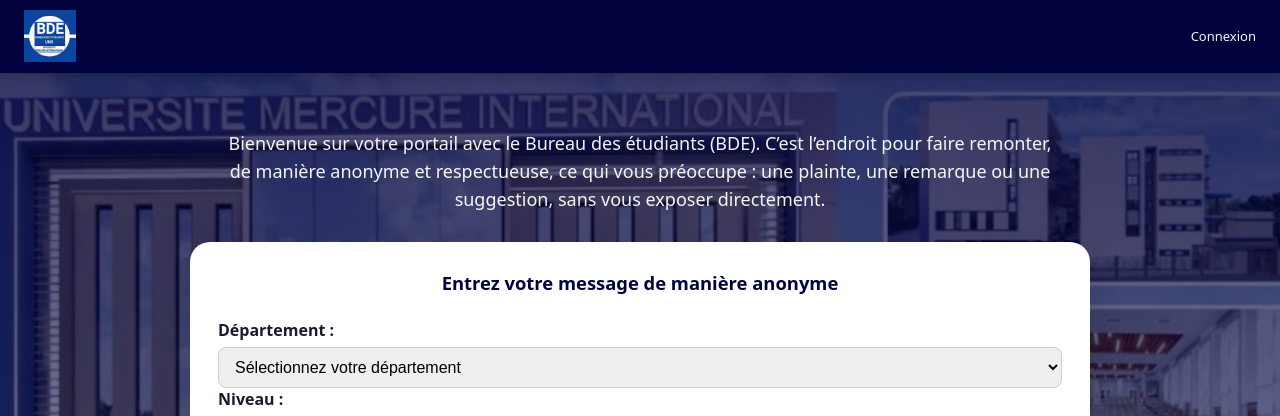
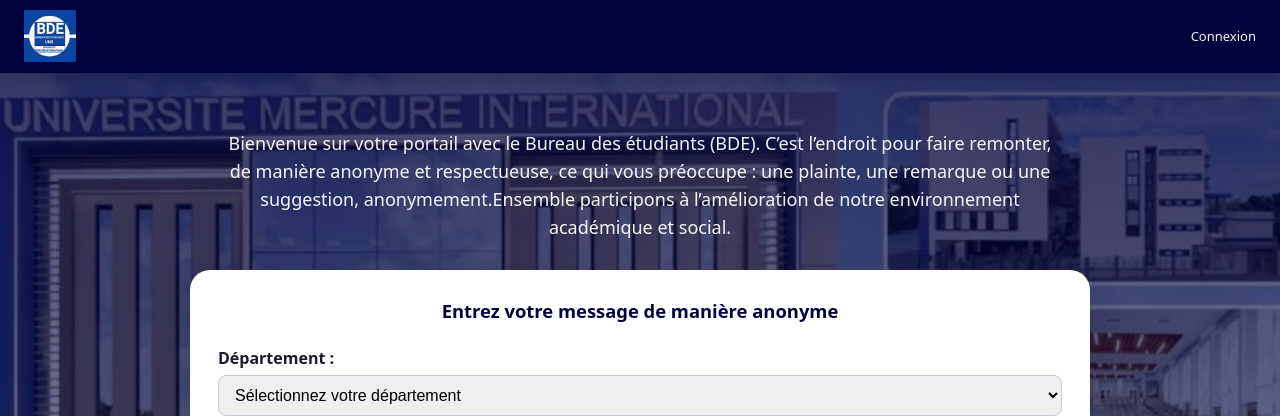
Before and after one commit to Gitlearner-code/umi_notif, a Django app: page / in a window 1280 px wide. Shown: the top 416 px of the page. Run offline with Django 5.2, Linux system fonts and the light colour scheme.

Commit message:
amelioration du text principal

```diff
--- a/templates/a-propos.html
+++ b/templates/a-propos.html
@@ -2,7 +2,7 @@
 {% block body %}
 
 <h2>À propos de UMI NOTIF</h2>
-<p>UMI NOTIF est une plateforme de notification conçue pour les étudiants de l'Université Mouloud Mammeri de Tizi-Ouzou (UMMTO). Notre objectif est de fournir un moyen efficace et rapide pour les étudiants de recevoir des notifications importantes concernant les événements, les annonces, et les mises à jour liés à la vie universitaire.</p>
+<p>UMI NOTIF est une plateforme de notification conçue pour les étudiants de l'Université MERCURE INTERNATIONAL (UMI). Notre objectif est de fournir un moyen efficace et rapide pour les étudiants de recevoir des notifications importantes concernant les événements, les annonces, et les mises à jour liés à la vie universitaire.</p>
 
 <style>
     body {
--- a/templates/home.html
+++ b/templates/home.html
@@ -101,7 +101,7 @@
               Bienvenue sur votre portail avec le Bureau des étudiants (BDE).
               C’est l’endroit pour faire remonter, de manière anonyme et respectueuse,
               ce qui vous préoccupe : une plainte, une remarque ou une suggestion,
-              sans vous exposer directement.
+              anonymement.Ensemble participons à l’amélioration de notre environnement académique et social.
           </p>
           <form id="notif-message-form" class="notif-form" method="post">
               <h4>Entrez votre message de manière anonyme</h4>
```
Also changed, not shown: account/migrations/0004_alter_user_departement_alter_user_function_and_more.py (added), recommandation/migrations/0002_alter_message_departement_alter_message_level_and_more.py (added).
